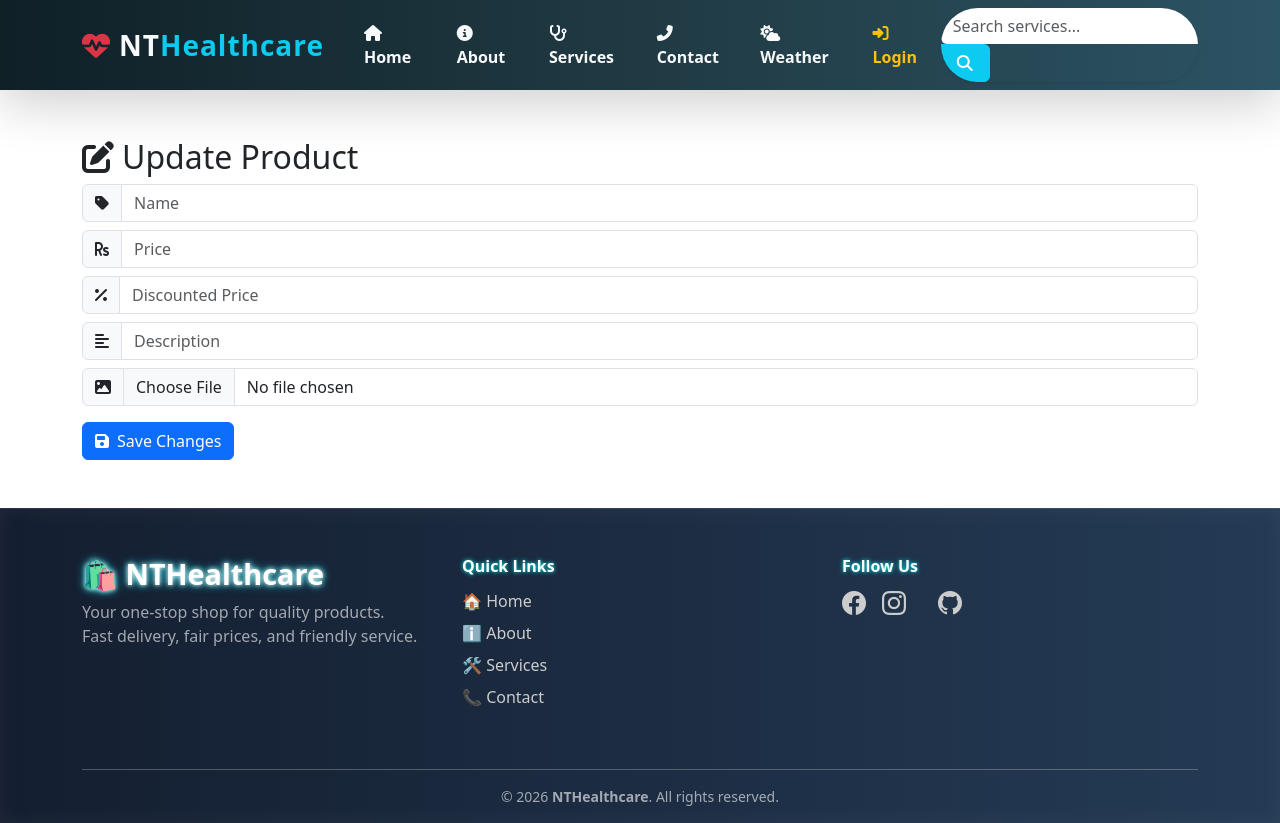
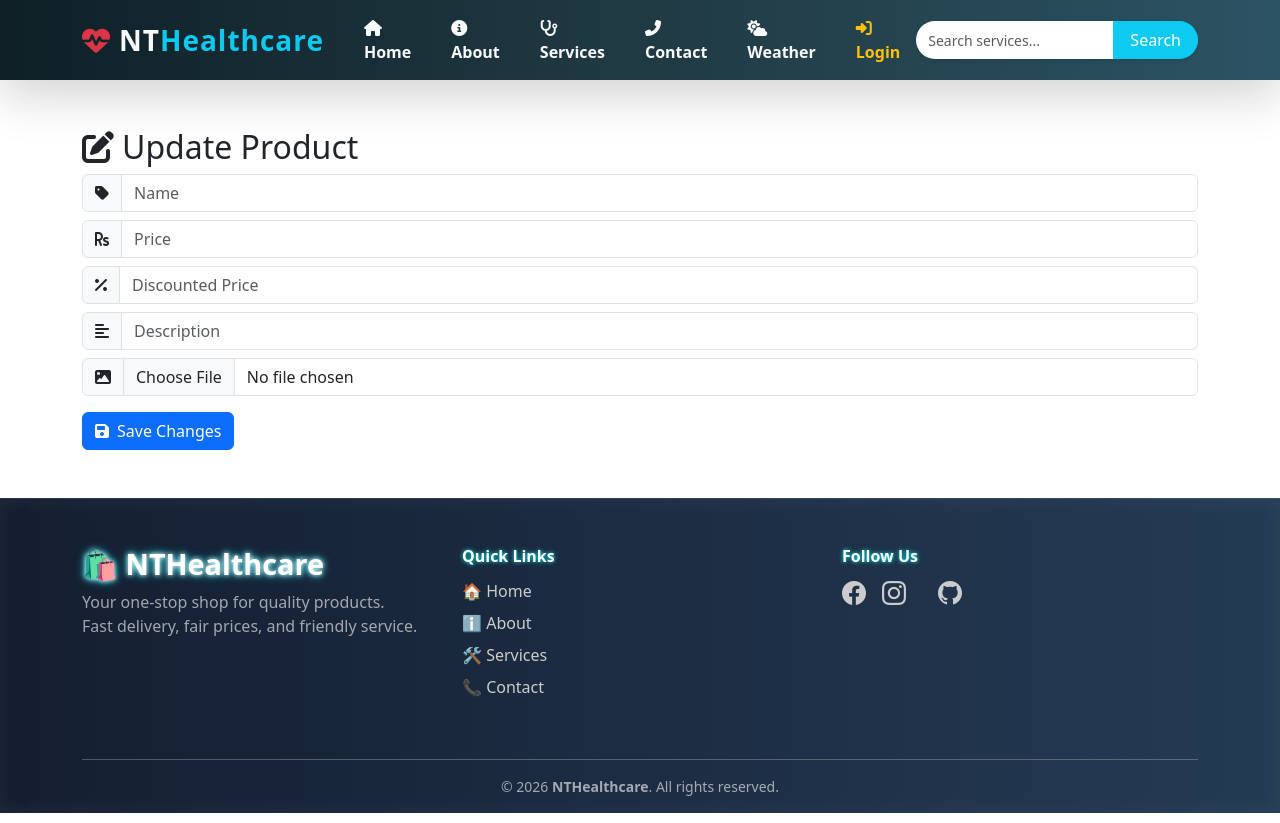
Before and after one commit to Tarunshakya1999/NTHealthcare, a React (Vite) app: page /update/1 in a window 1280 px wide. Built offline with nearby package versions, Linux system fonts and the light colour scheme; no server answers.

Commit message:
inst9988oooall axi9999os

```diff
--- a/src/Nav.jsx
+++ b/src/Nav.jsx
@@ -83,25 +83,36 @@ export default function Nav({ searchTerm, setSearchTerm }) {
           </ul>
 
           {/* Right Side */}
-          <ul className="navbar-nav ms-auto align-items-lg-center gap-3">
+          <ul className="navbar-nav ms-auto align-items-lg-center gap-3 w-100 w-lg-auto">
 
-            {/* 🔍 Search */}
-            <li className="nav-item">
+            {/* 🔍 Search - FIXED RESPONSIVE VERSION */}
+            <li className="nav-item w-100 w-lg-auto">
               <form
-                className="d-flex"
+                className="d-flex w-100"
                 onSubmit={(e) => e.preventDefault()}
               >
-                <div className="input-group shadow-sm rounded-pill overflow-hidden">
+                <div className="input-group shadow-sm rounded-pill overflow-hidden"
+                     style={{ width: '100%' }}>
                   <input
                     className="form-control border-0"
                     type="search"
                     placeholder="Search services..."
                     value={searchTerm}
                     onChange={(e) => setSearchTerm(e.target.value)}
-                    style={{ minWidth: "220px" }}
+                    style={{
+                      minWidth: "120px",
+                      fontSize: "14px"
+                    }}
                   />
-                  <button className="btn btn-info text-white px-3">
-                    <i className="fas fa-search"></i>
+                  <button
+                    className="btn btn-info text-white"
+                    style={{
+                      padding: "0.375rem 1rem",
+                      whiteSpace: "nowrap"
+                    }}
+                  >
+                    <i className="fas fa-search d-lg-none"></i> {/* Mobile pe sirf icon */}
+                    <span className="d-none d-lg-inline">Search</span> {/* Desktop pe text */}
                   </button>
                 </div>
               </form>
@@ -115,7 +126,8 @@ export default function Nav({ searchTerm, setSearchTerm }) {
                   data-bs-toggle="dropdown"
                 >
                   <i className="fas fa-user-circle me-2"></i>
-                  {username}
+                  <span className="d-none d-md-inline">{username}</span>
+                  <span className="d-md-none">Profile</span>
                 </button>
 
                 <ul className="dropdown-menu dropdown-menu-end shadow border-0 rounded-3">
@@ -154,6 +166,30 @@ export default function Nav({ searchTerm, setSearchTerm }) {
           </ul>
         </div>
       </div>
+
+      {/* Add this style tag for better responsiveness */}
+      <style jsx>{`
+        @media (max-width: 991px) {
+          .navbar-nav {
+            width: 100%;
+          }
+          .input-group {
+            width: 100% !important;
+            max-width: 100%;
+          }
+          .nav-item.w-100 {
+            margin-bottom: 10px;
+          }
+        }
+        @media (max-width: 576px) {
+          .input-group input {
+            font-size: 13px !important;
+          }
+          .navbar-brand {
+            font-size: 1.2rem !important;
+          }
+        }
+      `}</style>
     </nav>
   );
 }
```
